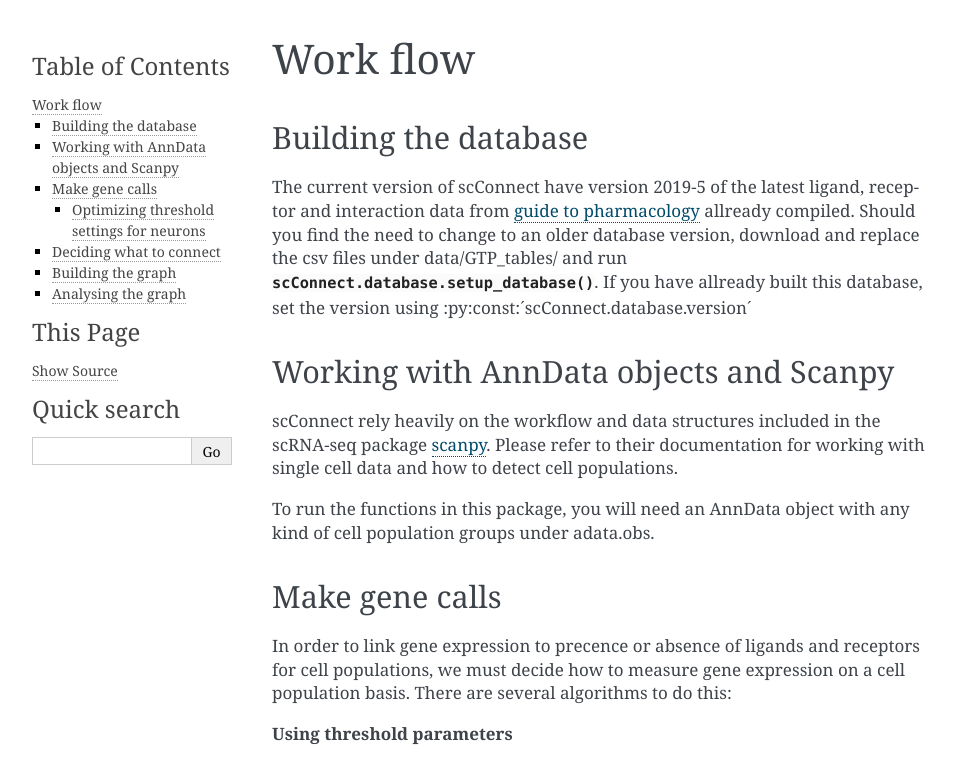
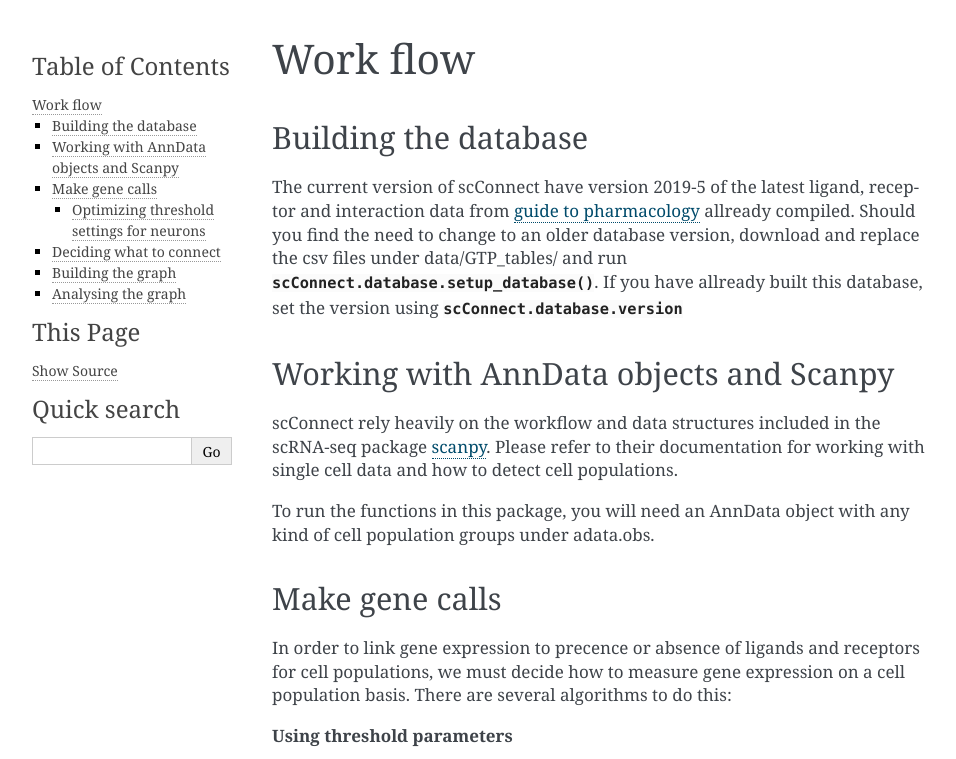
Before and after one commit to JonETJakobsson/scConnect, a Sphinx documentation site: the page built from docs/source/Tutorials.rst, in a window 1280 px wide and 900 px high, cut to the strip 0-759 px from the top of the window. Shown: the whole strip, without its empty margins (148-1104 px from the left). Built offline with Sphinx 7.4.7, drawn with Linux system fonts in a browser that asks for light colours; formulas are drawn with MathJax 3.

Commit message:
Setting version variable

```diff
--- a/docs/source/Tutorials.rst
+++ b/docs/source/Tutorials.rst
@@ -7,7 +7,7 @@ Building the database
 +++++++++++++++++++++
 The current version of scConnect have version 2019-5 of the latest ligand, receptor and interaction data from `guide to pharmacology`__ allready compiled.
 Should you find the need to change to an older database version, download and replace the csv files under data/GTP_tables/
-and run :py:func:`scConnect.database.setup_database`. If you have allready built this database, set the version using :py:const:´scConnect.database.version´
+and run :py:func:`scConnect.database.setup_database`. If you have allready built this database, set the version using :py:const:`scConnect.database.version`
 
 __ https://www.guidetopharmacology.org/download.jsp
 
```
